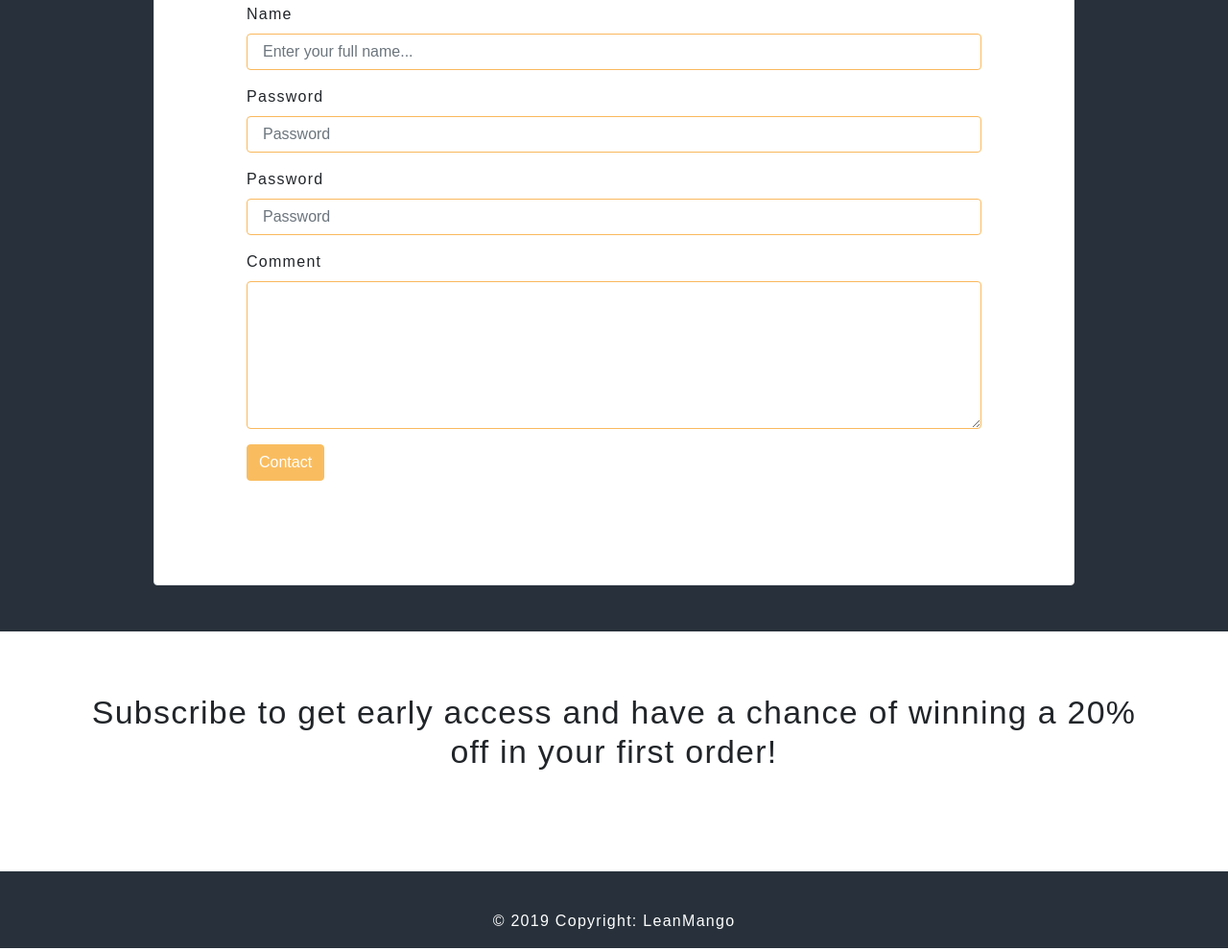
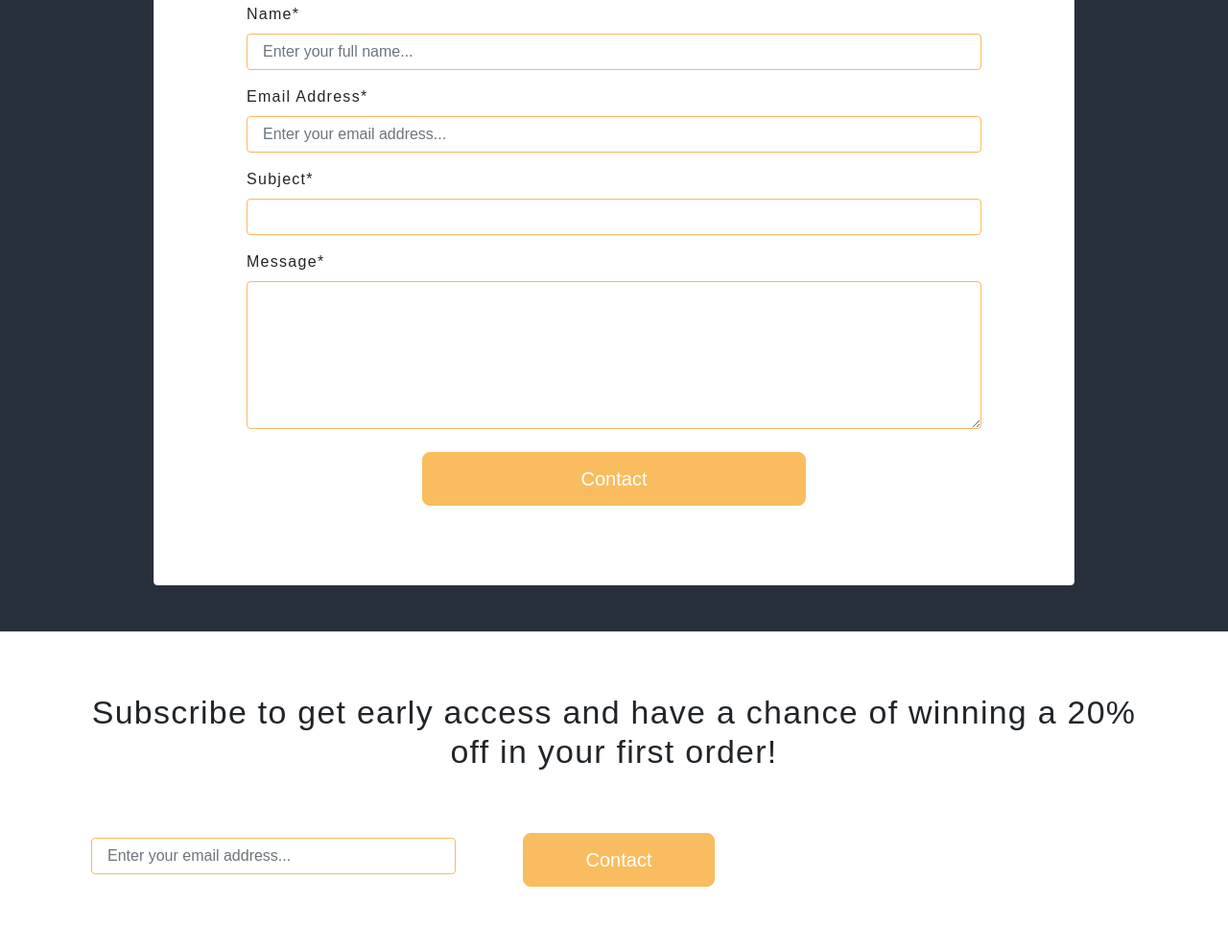
Before and after one commit to NatalyCamacho/LeanMango, a plain HTML site: page index.html in a window 1280 px wide. Shown: the part 3414-4405 px from the top of the page at 96% size. Drawn offline with nearby package versions, Linux system fonts and the light colour scheme.

Commit message:
Fixed responsive on small screens

```diff
--- a/index.html
+++ b/index.html
@@ -317,7 +317,7 @@
 
     <!--Testimonies section-->
     <!--Contact us section-->
-    <div id="contact" class="contact p-5">
+    <div id="contact" class="contact p-md-5">
       <div class="container form-container bg-white border rounded p-5">
         <h2 class="form-heading mb-4 text-center">Contact us</h2>
         <p class="text-center">
@@ -328,9 +328,9 @@
           <div class="col-md-12">
             <form class="contact-form">
               <div class="form-group">
-                <label for="Name">Name</label>
+                <label for="Name">Name*</label>
                 <input
-                  type="email"
+                  type="text"
                   class="form-control"
                   id="exampleInputEmail1"
                   aria-describedby="emailHelp"
@@ -338,28 +338,32 @@
                 />
               </div>
               <div class="form-group">
-                <label for="Email">Password</label>
+                <label for="Email">Email Address*</label>
                 <input
-                  type="password"
+                  type="email"
                   class="form-control"
                   id="exampleInputPassword1"
-                  placeholder="Password"
+                  placeholder="Enter your email address..."
                 />
               </div>
               <div class="form-group">
-                <label for="Message">Password</label>
+                <label for="Message">Subject*</label>
                 <input
-                  type="password"
+                  type="text"
                   class="form-control"
                   id="exampleInputPassword1"
-                  placeholder="Password"
+                  placeholder=""
                 />
               </div>
               <div class="form-group">
-                <label for="comment">Comment</label>
+                <label for="comment">Message*</label>
                 <textarea class="form-control" rows="5" id="comment"></textarea>
               </div>
-              <button type="submit" class="btn btn-primary">Contact</button>
+              <div class="form-button text-center pt-2">
+                <button type="submit" class="btn btn-primary button-contact">
+                  Contact
+                </button>
+              </div>
             </form>
           </div>
         </div>
@@ -372,6 +376,33 @@
           Subscribe to get early access and have a chance of winning a 20% off
           in your first order!
         </h1>
+      </div>
+      <div class="subscribe p-5">
+        <div class="container">
+          <div class="row">
+            <div class="col-md-12">
+              <form class="form-inline subscribe-form">
+                <div class="form-group">
+                  <input
+                    type="email"
+                    class="form-control"
+                    id="subscribe-email"
+                    placeholder="Enter your email address..."
+                    size="35"
+                  />
+                </div>
+                <div class="form-button text-center pt-2">
+                  <button
+                    type="submit"
+                    class="btn btn-primary button-subscribe"
+                  >
+                    Contact
+                  </button>
+                </div>
+              </form>
+            </div>
+          </div>
+        </div>
       </div>
     </div>
     <!-- Footer -->
--- a/style.css
+++ b/style.css
@@ -142,14 +142,27 @@ textarea {
 .contact-form {
   padding: 3rem;
 }
+.button-contact {
+  padding: 12px 20px;
+  font-size: 20px;
+  border-radius: 8px;
+  width: 20em;
+}
 /* Subscribe */
 .subscribe {
   background-color: white;
 }
+
 .subscribe-title {
   font-size: 2.12em;
 }
-
+.button-subscribe {
+  padding: 12px 20px;
+  font-size: 20px;
+  border-radius: 8px;
+  width: 10em;
+  margin-left: 3.5em;
+}
 /* Footer */
 footer {
   background: rgba(40, 49, 59) !important;
@@ -167,10 +180,10 @@ footer {
   }
   .main-info {
     max-width: 28em;
-    padding: 2em !important;
+    padding: 1em 2em !important;
   }
-  form {
-    max-width: 22em;
+  .signup-form {
+    max-width: 24em;
     padding: 1.5rem;
   }
   .landing-white-48 {
@@ -191,4 +204,22 @@ footer {
   .demo-video {
     display: none;
   }
+  .form-container {
+    padding: 1em !important;
+    max-width: 22em;
+  }
+  .contact {
+    padding: 2em;
+  }
+  .contact-form {
+    padding: 1rem;
+  }
+  .button-contact {
+    width: 12em;
+  }
+
+  /* Subscribe */
+  .button-subscribe {
+    margin-left: 0;
+  }
 }
```
